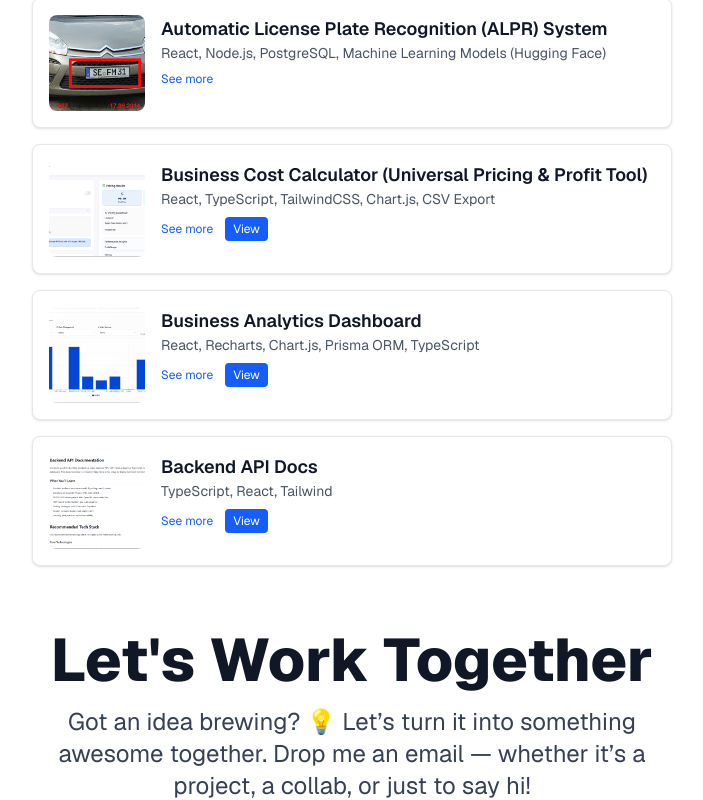
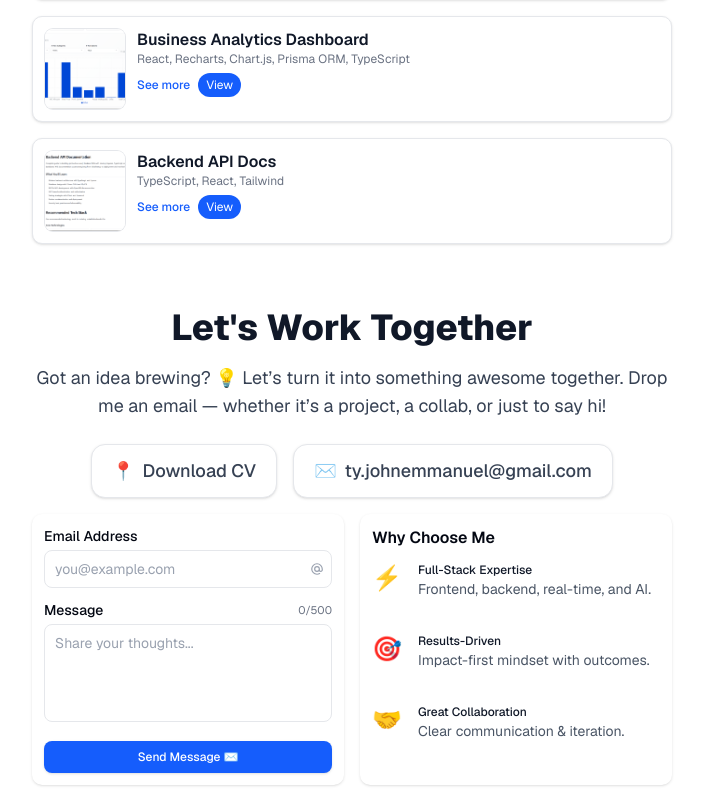
Before and after one commit to johnEmman/johnemmanuelsmarco, a Next.js app: page /portfoliov1 in a window 1280 px wide. Shown: the part 2680-3480 px from the top of the page, without its empty margins (288-991 px from the left). Built offline with nearby package versions, Linux system fonts and the light colour scheme.

Commit message:
update the sizes of components

```diff
--- a/src/components/Education.tsx
+++ b/src/components/Education.tsx
@@ -59,14 +59,14 @@
       </motion.h2>
 
       {/* Timeline */}
-      <div className="relative  flex flex-col gap-5">
+      <div className="relative pt-3  flex flex-col ">
         {education.map((edu, index) => (
           <motion.div key={index} variants={fadeScaleUp} className="relative  ">
             {/* Timeline Dot */}
             {/* <span className="absolute -left-[10px] top-6 w-4 h-4 rounded-full bg-blue-500 border-2 border-white shadow"></span> */}
 
             {/* Card */}
-            <div className="bg-white  rounded-lg py-6 px-2  transition">
+            <div className="bg-white  rounded-lg py-3 px-2  transition">
               <div className="flex items-start gap-3">
                 {/* Logo */}
                 <img
--- a/src/components/Experience.tsx
+++ b/src/components/Experience.tsx
@@ -110,7 +110,7 @@
                   <AnimatePresence>
                     {(isExpanded
                       ? exp.description
-                      : exp.description.slice(0, 1)
+                      : exp.description.slice(0, 0)
                     ).map((point, i) => (
                       <motion.li
                         key={i}
--- a/src/components/GetInTouch.tsx
+++ b/src/components/GetInTouch.tsx
@@ -89,7 +89,7 @@
         <motion.h2
           variants={fadeSlideDown}
           transition={{ duration: 0.6, ease: "easeOut" }}
-          className="text-4xl md:text-6xl font-extrabold text-gray-900"
+          className="text-lg md:text-4xl font-extrabold text-gray-900"
         >
           {"Let's Work Together"}
         </motion.h2>
@@ -98,7 +98,7 @@
         <motion.p
           variants={fadeScaleUp}
           transition={{ duration: 0.6, ease: "easeOut" }}
-          className="text-lg md:text-2xl text-gray-700 max-w-2xl mx-auto mt-4"
+          className="text-lg md:text-lg text-gray-700 max-w-2xl mx-auto mt-4"
         >
           Got an idea brewing? 💡 Let’s turn it into something awesome together.
           Drop me an email — whether it’s a project, a collab, or just to say
@@ -109,42 +109,50 @@
         <motion.div
           variants={fadeSlideLeft}
           transition={{ duration: 0.6, ease: "easeOut" }}
-          className="flex flex-col md:flex-row gap-4 text-gray-600 mt-6 justify-center"
+          className="flex flex-col md:flex-row gap-4 mt-6 justify-center"
         >
-          <span className="text-base md:text-lg">
+          {/* Download CV */}
           <a
             href="/cv/Marco_John_Emmanuel_S_cv.docx"
             target="_blank"
             rel="noopener noreferrer"
             download
             aria-label="Download CV"
+            className="flex items-center gap-2 px-5 py-3 rounded-xl border border-gray-200 shadow-sm
+               bg-white text-gray-700 hover:bg-blue-50 hover:text-blue-600
+               transition-all duration-300 ease-out text-base md:text-lg font-medium"
           >
-              📍 Download CV
+            <span className="text-blue-500 text-lg">📍</span>
+            Download CV
           </a>
-          </span>
+
+          {/* Email */}
           <a
             href="mailto:ty.johnemmanuel@gmail.com"
-            className="text-base md:text-lg hover:text-blue-600 transition-colors"
+            className="flex items-center gap-2 px-5 py-3 rounded-xl border border-gray-200 shadow-sm
+               bg-white text-gray-700 hover:bg-blue-50 hover:text-blue-600
+               transition-all duration-300 ease-out text-base md:text-lg font-medium"
           >
-            ✉️ ty.johnemmanuel@gmail.com
+            <span className="text-red-500 text-lg">✉️</span>
+            ty.johnemmanuel@gmail.com
           </a>
         </motion.div>
 
         {/* Grid Layout */}
-        <div className="grid grid-cols-1  md:grid-cols-2 gap-8 w-full max-w-6xl mx-auto  mt-10">
+        <div className="grid grid-cols-1 md:grid-cols-2 gap-4 w-full max-w-4xl mx-auto mt-4">
           {/* Contact Form */}
           <motion.form
             onSubmit={handleSubmit}
             variants={fadeSlideLeft}
-            transition={{ duration: 0.7, ease: "easeOut" }}
-            className="bg-white rounded-2xl lg:p-4 flex flex-col  h-full shadow-md"
+            transition={{ duration: 0.6, ease: "easeOut" }}
+            className="bg-white rounded-lg p-3 flex flex-col h-full shadow-sm"
           >
-            <div className="flex flex-col space-y-6">
+            <div className="flex flex-col space-y-3">
               {/* Email Field */}
               <div className="group">
                 <label
                   htmlFor="email"
-                  className="block text-start text-xl font-semibold  dark:text-gray-100 mb-2"
+                  className="block text-start text-sm font-medium dark:text-gray-100 mb-1"
                 >
                   Email Address
                 </label>
@@ -157,17 +165,16 @@
                     onChange={handleChange}
                     placeholder="you@example.com"
                     required
-                    className="w-full px-4 py-3.5 rounded-xl border-2 border-gray-200 dark:border-gray-700
-                   bg-white dark:bg-gray-900 text-gray-900 dark:text-gray-100
+                    className="w-full px-2.5 py-2 rounded-md border border-gray-200 dark:border-gray-700
+              bg-white dark:bg-gray-900 text-gray-900 dark:text-gray-100 text-sm
               placeholder:text-gray-400 dark:placeholder:text-gray-500
-                   focus:border-blue-500 focus:ring-4 focus:ring-blue-500/10
-                   transition-all duration-300 outline-none
-                   hover:border-gray-300 dark:hover:border-gray-600
-                   group-hover:shadow-sm"
+              focus:border-blue-500 focus:ring-1 focus:ring-blue-500/20
+              transition-all duration-200 outline-none
+              hover:border-gray-300 dark:hover:border-gray-600"
                   />
-                  <div className="absolute inset-y-0 right-0 flex items-center pr-3 pointer-events-none">
+                  <div className="absolute inset-y-0 right-0 flex items-center pr-2 pointer-events-none">
                     <svg
-                      className="w-5 h-5 text-gray-400"
+                      className="w-3.5 h-3.5 text-gray-400"
                       fill="none"
                       stroke="currentColor"
                       viewBox="0 0 24 24"
@@ -185,14 +192,14 @@
 
               {/* Message Field */}
               <div className="group">
-                <div className="flex items-center justify-between mb-2">
+                <div className="flex items-center justify-between mb-1">
                   <label
                     htmlFor="message"
-                    className="block text-xl  font-semibold dark:text-gray-100"
+                    className="block text-sm font-medium dark:text-gray-100"
                   >
                     Message
                   </label>
-                  <span className="text-xs text-gray-500 dark:text-gray-400">
+                  <span className="text-[11px] text-gray-500 dark:text-gray-400">
                     {form.message?.length || 0}/500
                   </span>
                 </div>
@@ -201,29 +208,28 @@
                   name="message"
                   value={form.message}
                   onChange={handleChange}
-                  placeholder="Share your thoughts, questions, or project details..."
-                  rows={6}
+                  placeholder="Share your thoughts..."
+                  rows={4}
                   maxLength={500}
                   required
-                  className="w-full px-4 py-3.5 rounded-xl border-2 border-gray-200 dark:border-gray-700
-                 bg-white dark:bg-gray-900 text-gray-900 dark:text-gray-100
+                  className="w-full px-2.5 py-2 rounded-md border border-gray-200 dark:border-gray-700
+            bg-white dark:bg-gray-900 text-gray-900 dark:text-gray-100 text-sm
             placeholder:text-gray-400 dark:placeholder:text-gray-500
-                 focus:border-blue-500 focus:ring-4 focus:ring-blue-500/10
-                 transition-all duration-300 outline-none resize-none
-                 hover:border-gray-300 dark:hover:border-gray-600
-                 group-hover:shadow-sm"
+            focus:border-blue-500 focus:ring-1 focus:ring-blue-500/20
+            transition-all duration-200 outline-none resize-none
+            hover:border-gray-300 dark:hover:border-gray-600"
                 />
               </div>
             </div>
 
             {/* Status Message */}
             {status === "success" && (
-              <p className="text-green-600 font-medium mt-4">
+              <p className="text-green-600 font-medium mt-2 text-xs">
                 ✅ Message sent successfully!
               </p>
             )}
             {status === "error" && (
-              <p className="text-red-600 font-medium mt-4">
+              <p className="text-red-600 font-medium mt-2 text-xs">
                 ❌ Something went wrong. Please try again.
               </p>
             )}
@@ -232,12 +238,12 @@
             <button
               type="submit"
               disabled={status === "loading"}
-              className="mt-6 px-6 py-3 bg-blue-600 text-white font-semibold rounded-xl shadow hover:bg-blue-700 transition-colors flex items-center justify-center gap-2 disabled:opacity-60"
+              className="mt-3 px-3 py-2 bg-blue-600 text-white font-medium rounded-md shadow hover:bg-blue-700 transition-colors flex items-center justify-center gap-2 disabled:opacity-60 text-xs"
             >
               {status === "loading" ? (
                 <>
                   <svg
-                    className="animate-spin h-5 w-5 text-white"
+                    className="animate-spin h-3.5 w-3.5 text-white"
                     xmlns="http://www.w3.org/2000/svg"
                     fill="none"
                     viewBox="0 0 24 24"
@@ -267,28 +273,28 @@
           {/* Why Choose Me Card */}
           <motion.div
             variants={fadeScaleUp}
-            transition={{ duration: 0.7, ease: "easeOut" }}
-            className="bg-white rounded-2xl lg:p-6 max-w-md w-full text-left shadow-md"
+            transition={{ duration: 0.6, ease: "easeOut" }}
+            className="bg-white rounded-lg p-3 max-w-xs w-full text-left shadow-sm"
           >
-            <h2 className="text-xl font-semibold mb-6">Why Choose Me</h2>
-            <div className="space-y-6">
+            <h2 className="text-base font-semibold mb-3">Why Choose Me</h2>
+            <div className="space-y-8 text-xs">
               <Feature
                 icon="⚡"
                 color="text-blue-500"
                 title="Full-Stack Expertise"
-                desc="Strong fundamentals across frontend, backend, real-time, and AI technologies."
+                desc="Frontend, backend, real-time, and AI."
               />
               <Feature
                 icon="🎯"
                 color="text-purple-500"
                 title="Results-Driven"
-                desc="Impact-first mindset with measurable outcomes and performance improvements."
+                desc="Impact-first mindset with outcomes."
               />
               <Feature
                 icon="🤝"
                 color="text-green-500"
                 title="Great Collaboration"
-                desc="Clear communication, rapid iteration, and comprehensive testing practices."
+                desc="Clear communication & iteration."
               />
             </div>
           </motion.div>
--- a/src/components/Projects.tsx
+++ b/src/components/Projects.tsx
@@ -191,7 +191,7 @@
         Projects
       </motion.h2>
 
-      {/* Container with staggered children */}
+      {/* Compact Project List */}
       <motion.div
         className="space-y-4"
         variants={containerVariants}
@@ -205,35 +205,37 @@
           return (
             <motion.div
               key={index}
-              className="flex items-start gap-4 rounded-md border border-gray-200 bg-white p-4 shadow-sm hover:shadow transition"
+              className="flex items-start gap-3 rounded-lg border border-gray-200 bg-white p-3
+                   shadow-sm hover:shadow-md hover:border-blue-400 transition-all duration-300"
               variants={fadeScaleUp}
+              whileHover={{ scale: 1.005 }}
             >
-              {/* Thumbnail Image with slide in */}
+              {/* Thumbnail */}
               {project.image && (
                 <motion.div
-                  className="w-24 h-24 flex-shrink-0 overflow-hidden rounded-md"
+                  className="w-20 h-20 flex-shrink-0 overflow-hidden rounded-md ring-1 ring-gray-200"
                   variants={fadeSlideLeft}
                 >
                   <img
                     src={project.image}
                     alt={project.name}
-                    className="w-full h-full object-cover"
+                    className="w-full h-full object-cover transition-transform duration-500 hover:scale-105"
                   />
                 </motion.div>
               )}
 
               {/* Content */}
               <motion.div className="flex-1" variants={fadeSlideLeft}>
-                <h3 className="font-semibold text-gray-900 text-base md:text-lg">
+                <h3 className="font-semibold text-gray-900 text-sm md:text-base leading-snug">
                   {project.name}
                 </h3>
-                <p className="text-xs md:text-sm text-gray-600">
+                <p className="text-xs text-gray-500 mb-1">
                   {project.techStack}
                 </p>
 
                 {/* Expandable description */}
                 {isExpanded && (
-                  <ul className="mt-2 list-disc pl-5 text-sm text-gray-700 space-y-1">
+                  <ul className="mt-1 list-disc pl-4 text-gray-700 space-y-0.5 text-xs leading-relaxed">
                     {project.description.map((point, i) => (
                       <li key={i}>{point}</li>
                     ))}
@@ -241,11 +243,11 @@
                 )}
 
                 {/* Actions */}
-                <div className="mt-2 flex items-center gap-3">
+                <div className="mt-1.5 flex items-center gap-2">
                   {project.description.length > 0 && (
                     <button
                       onClick={() => toggleExpand(index)}
-                      className="text-xs text-blue-600 hover:underline"
+                      className="text-xs font-medium text-blue-600 hover:text-blue-700 transition"
                     >
                       {isExpanded ? "See less" : "See more"}
                     </button>
@@ -256,7 +258,8 @@
                       href={project.link}
                       target="_blank"
                       rel="noopener noreferrer"
-                      className="text-xs bg-blue-600 text-white px-2 py-1 rounded hover:bg-blue-700 transition"
+                      className="text-xs px-2 py-1 rounded-full bg-blue-600 text-white
+                           hover:bg-blue-700 transition-colors"
                     >
                       View
                     </a>
```
Lines whose indentation alone changed are shown as unchanged.
